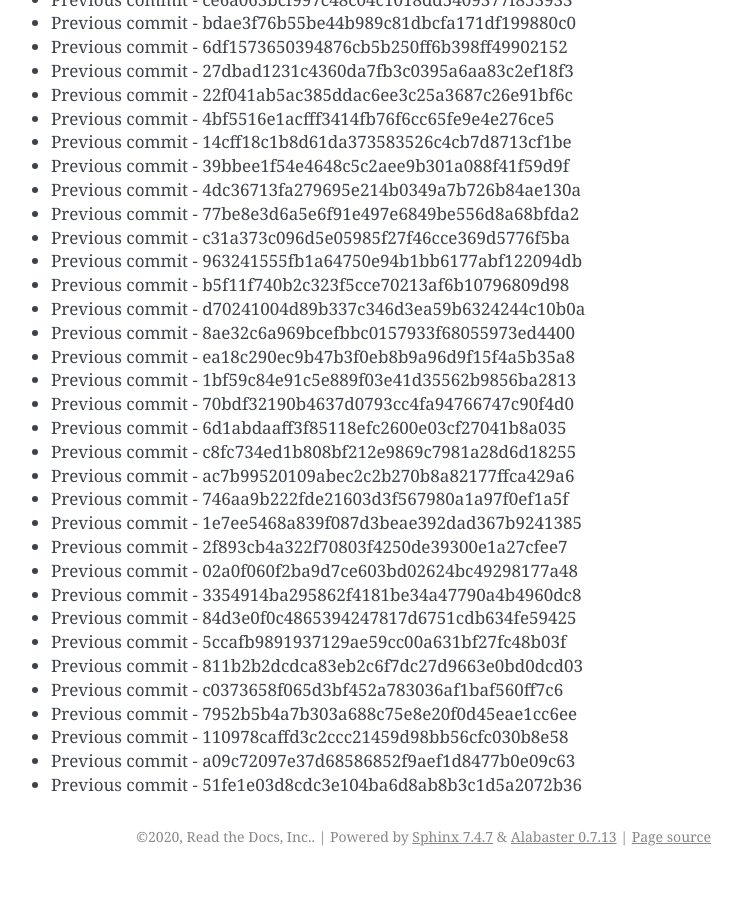
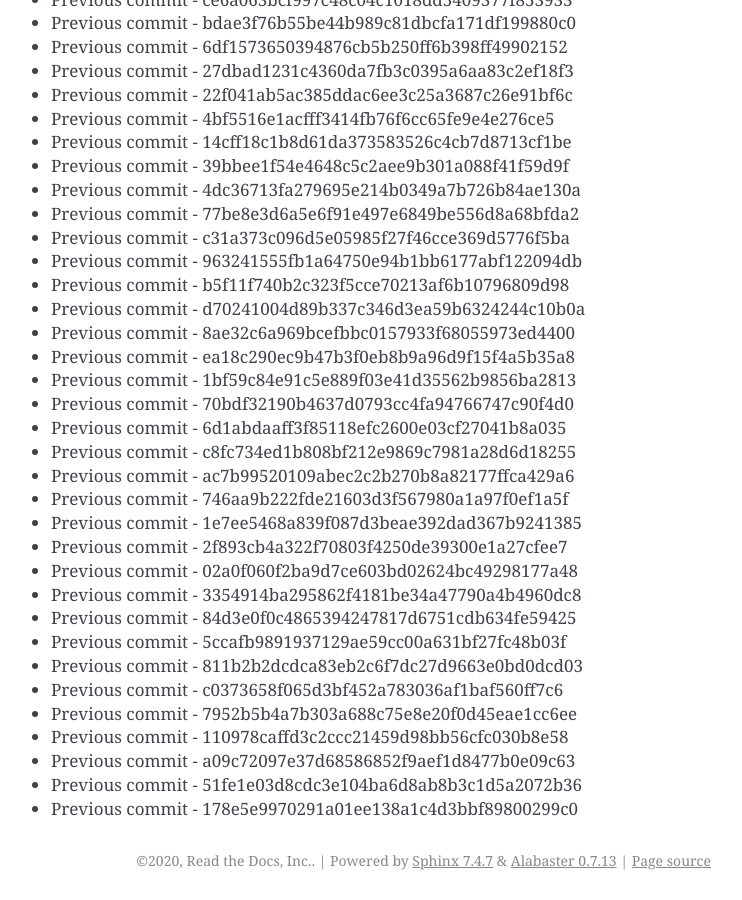
Before and after one commit to readthedocs/rtd-git-stresstest, a Sphinx documentation site: the page built from docs/updates.rst, in a window 1280 px wide and 900 px high, scrolled down 11888 px. Shown: the whole window, without its empty margins (399-1141 px from the left). Built offline with Sphinx 7.4.7, drawn with Linux system fonts in a browser that asks for light colours; before the commit the page ends 12764 px from its top, so only the background shows below that.

Commit message:
Generating commit from previous: 178e5e9970291a01ee138a1c4d3bbf89800299c0

```diff
--- a/docs/updates.rst
+++ b/docs/updates.rst
@@ -531,3 +531,4 @@ It can be tested for any performance characteristics.
 * Previous commit - 110978caffd3c2ccc21459d98bb56cfc030b8e58
 * Previous commit - a09c72097e37d68586852f9aef1d8477b0e09c63
 * Previous commit - 51fe1e03d8cdc3e104ba6d8ab8b3c1d5a2072b36
+* Previous commit - 178e5e9970291a01ee138a1c4d3bbf89800299c0
```
